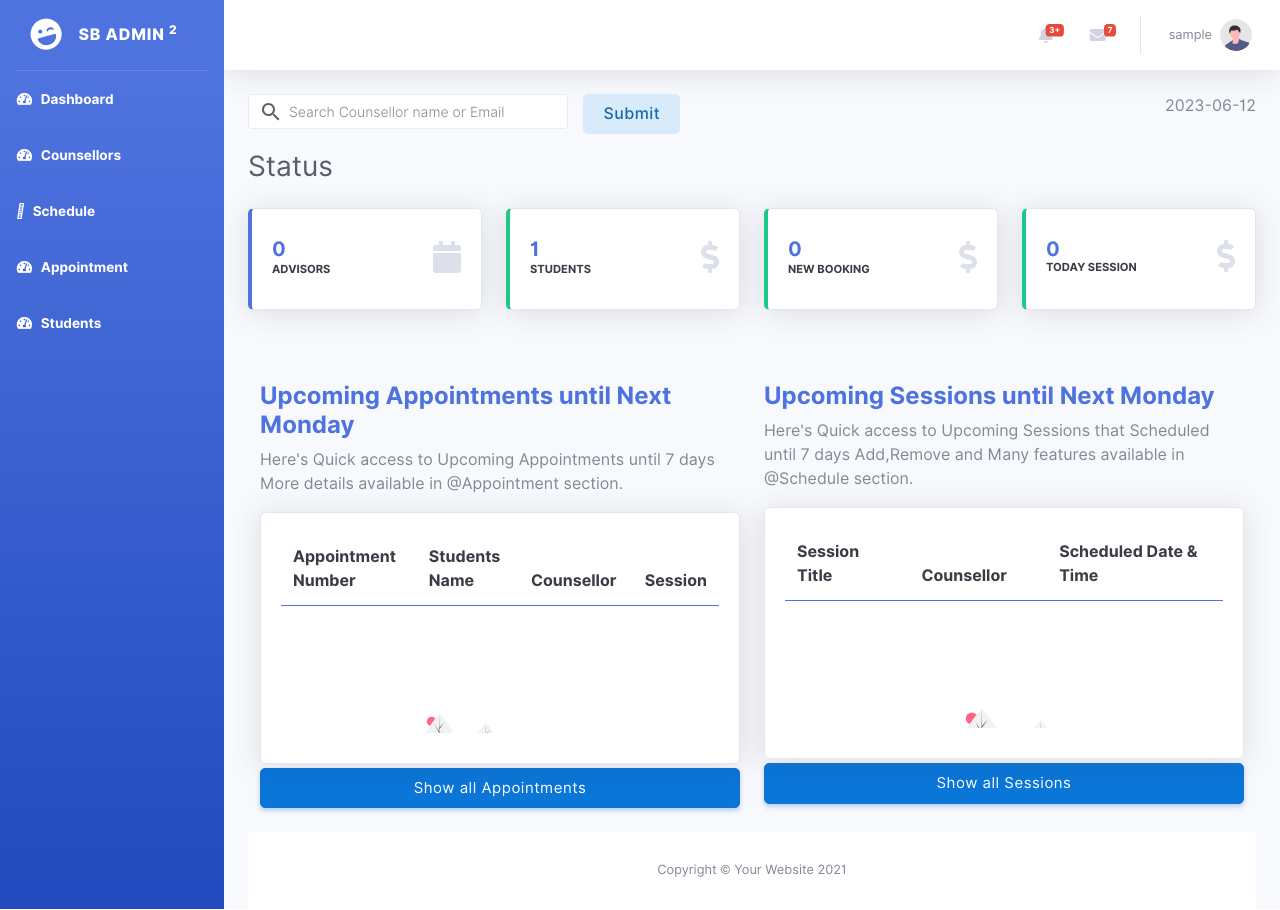
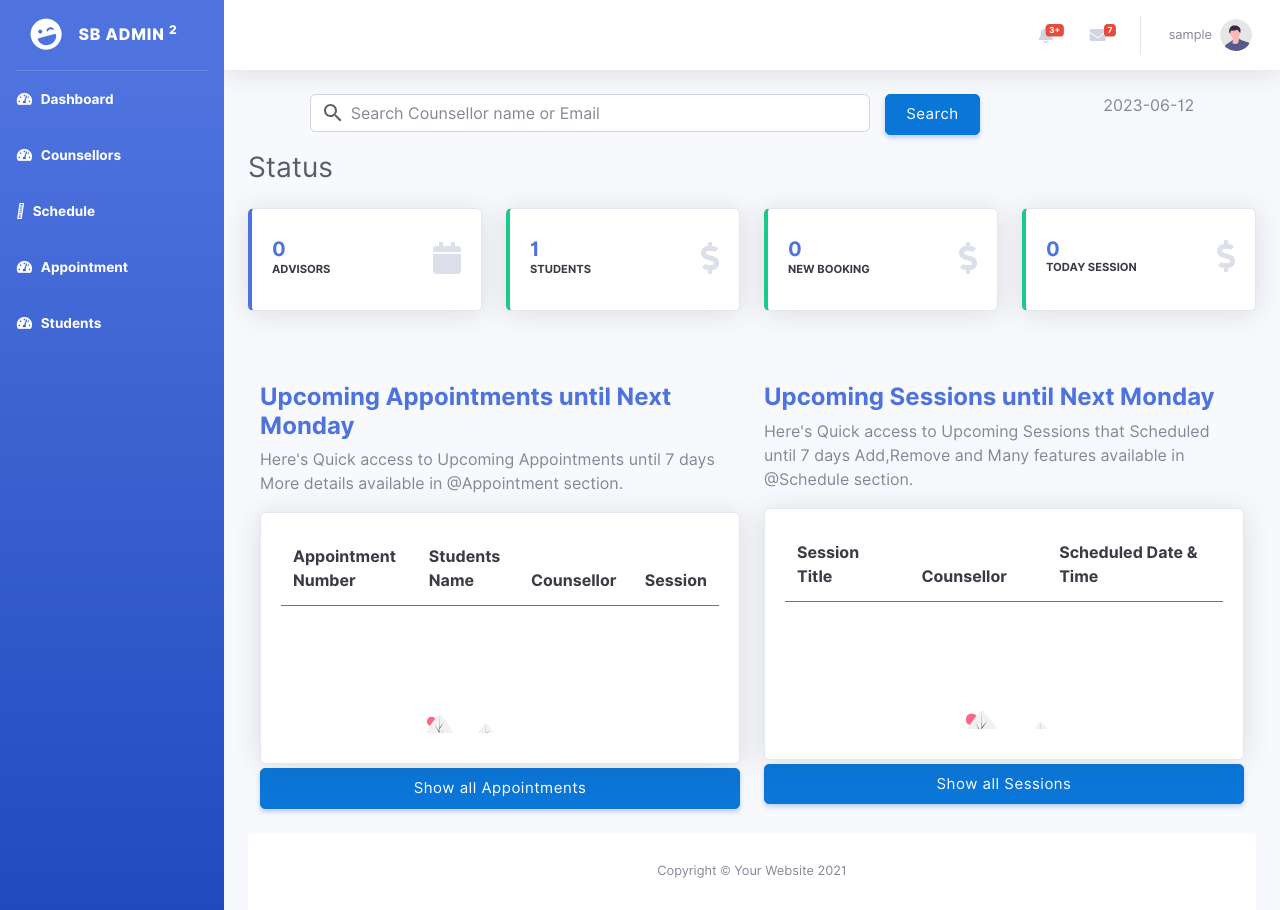
Before and after one commit to Essien-SM/careercounsellingbooking, a PHP site: page /admin/index.php in a window 1280 px wide. Run offline with PHP 8.4, Linux system fonts and the light colour scheme; the visitor is signed in with stand-in values (Sample User, id 1); data that the repository does not hold is empty; some web fonts are replaced.

Commit message:
new commit

```diff
--- a/admin/index.php
+++ b/admin/index.php
@@ -8,10 +8,10 @@ include('includes/topbar.php');
 <div class="container-fluid">
     <!-- Sidebar Toggle (Topbar) -->
 
-    <div class="d-sm-flex align-items-center justify-content-between mb-3">
+    <div class="d-sm-flex align-items-center justify-content-around mb-3 gap-4">
         <form action="counsellor.php" method="post">
-            <div class="" style="display:flex;">
-                <input class="form-control input-text header-searchbar" type="search" name="search" aria-label="default input example" style="width: 20rem; margin-right:0.4rem" placeholder="Search Counsellor name or Email" list="counsellors">&nbsp;&nbsp;
+            <div class="" style="display:flex; flex-direction:row; margin:auto;">
+                <input class="form-control" type="search" name="search" aria-label="default input example" style="width: 35rem; margin-right:0.4rem" placeholder="Search Counsellor name or Email" list="counsellors">&nbsp;&nbsp;
 
                 <?php
                         echo '<datalist id="counsellors">';
@@ -28,7 +28,9 @@ include('includes/topbar.php');
                         echo ' </datalist>';
                         ?>
 
-                <input type="submit" class="login-btn btn-primary-soft btn" >
+                <button type="submit" class="btn btn-primary">
+                    Search
+                </button>
             </div>
         </form>
         <div>
```
